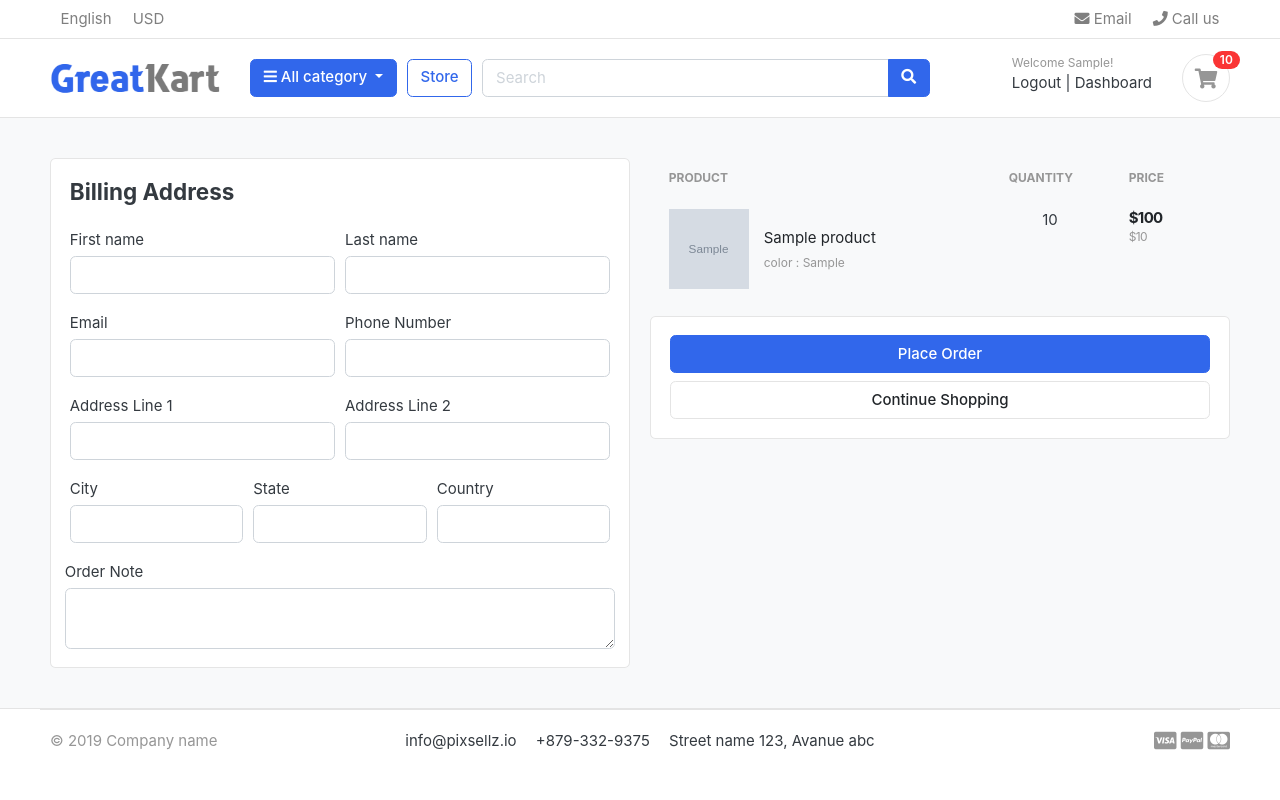
After one commit to Ibraheem902/greatkart-django, a Django app: page /cart/checkout/ in a window 1280 px wide. The commit adds this page. Run offline with Django 5.2, Linux system fonts and the light colour scheme; a user stored in the database is signed in; tables that the repository leaves empty hold one stand-in row (values such as "Sample post"); grey boxes marked "Sample" are stand-in pictures; some libraries are stand-ins or nearby versions; some web fonts are replaced.

Commit message:
handled cart and checkout page for the logged in users

```diff
--- a/carts/context_processors.py
+++ b/carts/context_processors.py
@@ -8,7 +8,10 @@ def counter(request):
     else:
         try:
             cart = Cart.objects.filter(cart_id=_cart_id(request))
-            cart_items = CartItem.objects.all().filter(cart=cart[:1])
+            if request.user.is_authenticated:
+                cart_items = CartItem.objects.filter(user=request.user)
+            else:
+                cart_items = CartItem.objects.all().filter(cart=cart[:1])
             for cart_item in cart_items:
                 cart_count += cart_item.quantity
         except cart.DoesNotExist:
--- a/carts/models.py
+++ b/carts/models.py
@@ -1,5 +1,6 @@
 from django.db import models
 from store.models import Product,Variation
+from accounts.models import Account
 # Create your models here.
 
 class Cart(models.Model):
@@ -10,9 +11,10 @@ class Cart(models.Model):
         return self.cart_id
 
 class CartItem(models.Model):
+    user = models.ForeignKey(Account, on_delete=models.CASCADE, null=True)
     product = models.ForeignKey(Product, on_delete=models.CASCADE)
     variations = models.ManyToManyField(Variation,blank=True)
-    cart = models.ForeignKey(Cart, on_delete=models.CASCADE)
+    cart = models.ForeignKey(Cart, on_delete=models.CASCADE, null=True)
     quantity = models.IntegerField()
     is_active = models.BooleanField(default=True)
 
--- a/carts/urls.py
+++ b/carts/urls.py
@@ -5,4 +5,6 @@ urlpatterns = [
     path('add_cart/<int:product_id>/',views.add_cart,name='add_cart'),
     path('remove_cart/<int:product_id>/<int:cart_item_id>',views.remove_cart,name='remove_cart'),
     path('remove_cart_item/<int:product_id>/<int:cart_item_id>',views.remove_cart_item,name='remove_cart_item'),
+
+    path('checkout/',views.checkout,name='checkout'),
 ]
--- a/carts/views.py
+++ b/carts/views.py
@@ -3,6 +3,7 @@ from django.shortcuts import get_object_or_404, redirect, render
 from store.models import Product,Variation
 from .models import Cart,CartItem
 from django.core.exceptions import ObjectDoesNotExist
+from django.contrib.auth.decorators import login_required
 
 # Create your views here.
 
@@ -13,68 +14,118 @@ def _cart_id(request): #الشخطة مشان اعرف انو private
     return cart
 
 def add_cart(request, product_id):
+    current_user = request.user
     product = Product.objects.get(id=product_id)
-    product_variation=[]
-    if request.method== 'POST':
-        for item in request.POST:
-            key = item
-            value = request.POST[key]
+    # if the user is authenticated
+    if current_user.is_authenticated:
+        product_variation=[]
+        if request.method== 'POST':
+            for item in request.POST:
+                key = item
+                value = request.POST[key]
+                try:
+                    variation = Variation.objects.get(product=product,variation_category__iexact=key,variation_value__iexact=value)
+                    product_variation.append(variation)
+                except:
+                    pass
 
-            try:
-                variation = Variation.objects.get(product=product,variation_category__iexact=key,variation_value__iexact=value)
-                product_variation.append(variation)
-            except:
-                pass
+        is_cart_item_exists = CartItem.objects.filter(product=product, user=current_user).exists()
+        if is_cart_item_exists:
+            cart_item = CartItem.objects.filter(product=product, user=current_user)
+            ex_var_list=[]
+            id = []
+            for item in cart_item:
+                existing_variation = item.variations.all()
+                ex_var_list.append(list(existing_variation))
+                id.append(item.id)
 
-    try:
-        cart = Cart.objects.get(cart_id=_cart_id(request))
-    except Cart.DoesNotExist:
-        cart = Cart.objects.create(
-            cart_id = _cart_id(request)
-        )
-    cart.save()
+            if product_variation in ex_var_list:
+                index = ex_var_list.index(product_variation)
+                item_id = id[index]
+                item = CartItem.objects.get(product=product, id=item_id)
+                item.quantity += 1
+                item.save()
+            else:
+                item=CartItem.objects.create(product=product,quantity=1,user=current_user)
+                if len(product_variation)>0:
+                    item.variations.clear()
+                    item.variations.add(*product_variation)
+                item.save()
+        else:
+            cart_item = CartItem.objects.create(
+                product = product,
+                user=current_user,
+                quantity = 1,
+            )
+            if len(product_variation)>0:
+                    cart_item.variations.clear()
+                    cart_item.variations.add(*product_variation)
+            cart_item.save()
+        return redirect('cart')
+    #if the user is not authenticated
+    else:
+        product_variation=[]
+        if request.method== 'POST':
+            for item in request.POST:
+                key = item
+                value = request.POST[key]
+                try:
+                    variation = Variation.objects.get(product=product,variation_category__iexact=key,variation_value__iexact=value)
+                    product_variation.append(variation)
+                except:
+                    pass
+        try:
+            cart = Cart.objects.get(cart_id=_cart_id(request))
+        except Cart.DoesNotExist:
+            cart = Cart.objects.create(
+                cart_id = _cart_id(request)
+            )
+        cart.save()
 
-    is_cart_item_exists = CartItem.objects.filter(product=product, cart=cart).exists()
-    if is_cart_item_exists:
-        cart_item = CartItem.objects.filter(product=product, cart=cart)
-        ex_var_list=[]
-        id = []
-        for item in cart_item:
-            existing_variation = item.variations.all()
-            ex_var_list.append(list(existing_variation))
-            id.append(item.id)
+        is_cart_item_exists = CartItem.objects.filter(product=product, cart=cart).exists()
+        if is_cart_item_exists:
+            cart_item = CartItem.objects.filter(product=product, cart=cart)
+            ex_var_list=[]
+            id = []
+            for item in cart_item:
+                existing_variation = item.variations.all()
+                ex_var_list.append(list(existing_variation))
+                id.append(item.id)
 
-        print(ex_var_list)
+            print(ex_var_list)
 
-        if product_variation in ex_var_list:
-            index = ex_var_list.index(product_variation)
-            item_id = id[index]
-            item = CartItem.objects.get(product=product, id=item_id)
-            item.quantity += 1
-            item.save()
+            if product_variation in ex_var_list:
+                index = ex_var_list.index(product_variation)
+                item_id = id[index]
+                item = CartItem.objects.get(product=product, id=item_id)
+                item.quantity += 1
+                item.save()
+            else:
+                item=CartItem.objects.create(product=product,quantity=1,cart=cart)
+                if len(product_variation)>0:
+                    item.variations.clear()
+                    item.variations.add(*product_variation)
+                item.save()
         else:
-            item=CartItem.objects.create(product=product,quantity=1,cart=cart)
+            cart_item = CartItem.objects.create(
+                product = product,
+                cart = cart,
+                quantity = 1,
+            )
             if len(product_variation)>0:
-                item.variations.clear()
-                item.variations.add(*product_variation)
-            item.save()
-    else:
-        cart_item = CartItem.objects.create(
-            product = product,
-            cart = cart,
-            quantity = 1,
-        )
-        if len(product_variation)>0:
-                cart_item.variations.clear()
-                cart_item.variations.add(*product_variation)
-        cart_item.save()
-    return redirect('cart')
+                    cart_item.variations.clear()
+                    cart_item.variations.add(*product_variation)
+            cart_item.save()
+        return redirect('cart')
 
 def remove_cart(request,product_id,cart_item_id):
-    cart = Cart.objects.get(cart_id=_cart_id(request))
     product = get_object_or_404(Product,id=product_id)
     try:
-        cart_item = CartItem.objects.get(product=product,cart=cart,id=cart_item_id)
+        if request.user.is_authenticated:
+            cart_item = CartItem.objects.get(product=product,user=request.user,id=cart_item_id)
+        else:
+            cart = Cart.objects.get(cart_id=_cart_id(request))
+            cart_item = CartItem.objects.get(product=product,cart=cart,id=cart_item_id)
         if cart_item.quantity > 1:
             cart_item.quantity -= 1
             cart_item.save()
@@ -85,19 +136,25 @@ def remove_cart(request,product_id,cart_item_id):
     return redirect('cart')
 
 def remove_cart_item(request,product_id,cart_item_id):
-    cart = Cart.objects.get(cart_id=_cart_id(request))
     product = get_object_or_404(Product,id=product_id)
-
-    cart_item = CartItem.objects.get(product=product,cart=cart,id=cart_item_id)
+    if request.user.is_authenticated:
+        cart_item = CartItem.objects.get(product=product,user=request.user,id=cart_item_id)
+    else:
+        cart = Cart.objects.get(cart_id=_cart_id(request))
+        cart_item = CartItem.objects.get(product=product,cart=cart,id=cart_item_id)
     cart_item.delete()
     return redirect('cart')
 
 def cart(request,total=0,quantity=0,cart_item=None):
+    cart_items=[]
+    tax = 0
+    grand_total = 0
     try:
-        tax = 0
-        grand_total = 0
-        cart= Cart.objects.get(cart_id=_cart_id(request))
-        cart_items = CartItem.objects.filter(cart=cart, is_active=True)
+        if request.user.is_authenticated:
+            cart_items = CartItem.objects.filter(user=request.user, is_active=True)
+        else:
+            cart= Cart.objects.get(cart_id=_cart_id(request))
+            cart_items = CartItem.objects.filter(cart=cart, is_active=True)
         for cart_item in cart_items:
             total += (cart_item.product.price * cart_item.quantity)
             quantity += cart_item.quantity
@@ -113,3 +170,30 @@ def cart(request,total=0,quantity=0,cart_item=None):
         'grand_total': grand_total
     }
     return render(request,'store/cart.html',context)
+
+@login_required(login_url='login')
+def checkout(request,total=0,quantity=0,cart_item=None):
+    cart_items=[]
+    tax = 0
+    grand_total = 0
+    try:
+        if request.user.is_authenticated:
+            cart_items = CartItem.objects.filter(user=request.user, is_active=True)
+        else:
+            cart= Cart.objects.get(cart_id=_cart_id(request))
+            cart_items = CartItem.objects.filter(cart=cart, is_active=True)
+        for cart_item in cart_items:
+            total += (cart_item.product.price * cart_item.quantity)
+            quantity += cart_item.quantity
+        tax=(2 * total)/100
+        grand_total = tax + total
+    except ObjectDoesNotExist:
+        pass
+    context = {
+        'total': total,
+        'quantity': quantity,
+        'cart_items': cart_items,
+        'tax': tax,
+        'grand_total': grand_total
+    }
+    return render(request, 'store/checkout.html', context)
--- a/templates/store/cart.html
+++ b/templates/store/cart.html
@@ -99,7 +99,7 @@
 			<p class="text-center mb-3">
 				<img src="{% static 'images/misc/payments.png' %}" height="26">
 			</p>
-			<a href="./place-order.html" class="btn btn-primary btn-block"> Checkout </a>
+			<a href="{% url 'checkout' %}" class="btn btn-primary btn-block"> Checkout </a>
 			<a href="{% url 'store' %}" class="btn btn-light btn-block">Continue Shopping</a>
 		</div> <!-- card-body.// -->
 		</div> <!-- card.// -->
--- /dev/null
+++ b/templates/store/checkout.html
@@ -0,0 +1,128 @@
+{% extends 'base.html' %}
+{% load static %}
+
+{% block content %}
+<section class="section-content padding-y bg">
+<div class="container">
+
+<!-- ============================ COMPONENT 1 ================================= -->
+<div class="row">
+	<aside class="col-lg-6">
+<div class="card">
+    <div class="card-body">
+        <h4 class="card-title mb-4">Billing Address</h4>
+<form action="" method="POST">
+            {% csrf_token %}
+            <div class="form-row">
+                <div class="col form-group">
+                    <label>First name</label>
+                    <input type="text" class="form-control" name="first_name" required>
+                </div> <!-- form-group end.// -->
+                <div class="col form-group">
+                    <label>Last name</label>
+                    <input type="text" class="form-control" name="last_name" required>
+                </div> <!-- form-group end.// -->
+            </div>
+            <div class="form-row">
+                <div class="col form-group">
+                    <label>Email</label>
+                    <input type="email" class="form-control" name="email" required>
+                </div> <!-- form-group end.// -->
+                <div class="col form-group">
+                    <label>Phone Number</label>
+                    <input type="tel" class="form-control" name="phone" required>
+                </div> <!-- form-group end.// -->
+            </div>
+            <div class="form-row">
+                <div class="col form-group">
+                    <label>Address Line 1</label>
+                    <input type="text" class="form-control" name="address_line_1" required>
+                </div> <!-- form-group end.// -->
+                <div class="col form-group">
+                    <label>Address Line 2</label>
+                    <input type="text" class="form-control" name="address_line_2">
+                </div> <!-- form-group end.// -->
+            </div>
+            <div class="form-row">
+                <div class="col form-group">
+                    <label>City</label>
+                    <input type="text" class="form-control" name="city" required>
+                </div> <!-- form-group end.// -->
+                <div class="col form-group">
+                    <label>State</label>
+                    <input type="text" class="form-control" name="state" required>
+                </div> <!-- form-group end.// -->
+                <div class="col form-group">
+                    <label>Country</label>
+                    <input type="text" class="form-control" name="country" required>
+                </div>
+                </div>
+                <div class="form-row">
+                    <label for="">Order Note</label>
+                    <textarea name="order_note" rows="2" class="form-control"></textarea>
+                </div>
+
+    </div>
+    </div> <!-- card.// -->
+
+	</aside> <!-- col.// -->
+    <aside class="col-lg-6">
+    <table class="table table-borderless table-shopping-cart">
+        <thead class="text-muted">
+            <tr class="small text-uppercase">
+                <th scope="col">Product</th>
+                <th scope="col" width="120">Quantity</th>
+                <th scope="col" width="120">Price</th>
+            </tr>
+        </thead>
+        <tbody>
+        {% for cart_item in cart_items%}
+        <tr>
+            <td>
+                <figure class="itemside align-items-center">
+                    <div class="aside"><img src="{{cart_item.product.images.url}}" class="img-sm"></div>
+                    <figcaption class="info">
+                        <a href="{{cart_item.product.get_url}}" class="title text-dark">{{cart_item.product.product_name}}</a>
+                        <p class="text-muted small">
+                            {% if cart_item.variations.all %}
+                                {% for item in cart_item.variations.all %}
+                                    {{item.variation_category}} : {{item.variation_value}} <br>
+                                {% endfor %}
+                            {% endif %}
+                        </p>
+                    </figcaption>
+                </figure>
+            </td>
+            <td class="text-center">
+                <label for="">{{cart_item.quantity}}</label>
+            </td>
+            <td>
+                <div class="price-wrap">
+                    <var class="price">${{cart_item.sub_total}}</var>
+                    <small class="text-muted"> ${{cart_item.product.price}} </small>
+                </div> <!-- price-wrap .// -->
+            </td>
+        </tr>
+        {% endfor %}
+        </tbody>
+    </table>
+		<div class="card">
+		<div class="card-body">
+            <button type="submit" name="submit" class="btn btn-primary btn-block">Place Order</button>
+			<a href="{% url 'store' %}" class="btn btn-light btn-block">Continue Shopping</a>
+</form>
+		</div> <!-- card-body.// -->
+		</div> <!-- card.// -->
+
+</aside> <!-- col.// -->
+
+
+</div> <!-- row.// -->
+<!-- ============================ COMPONENT 1 END .// ================================= -->
+
+</div> <!-- container .//  -->
+</section>
+<!-- ========================= SECTION CONTENT END// ========================= -->
+</body>
+</html>
+{% endblock %}
```
Also changed, not shown: accounts/views.py (+50 -1 lines), carts/migrations/0003_cartitem_user_alter_cartitem_cart.py (added).
